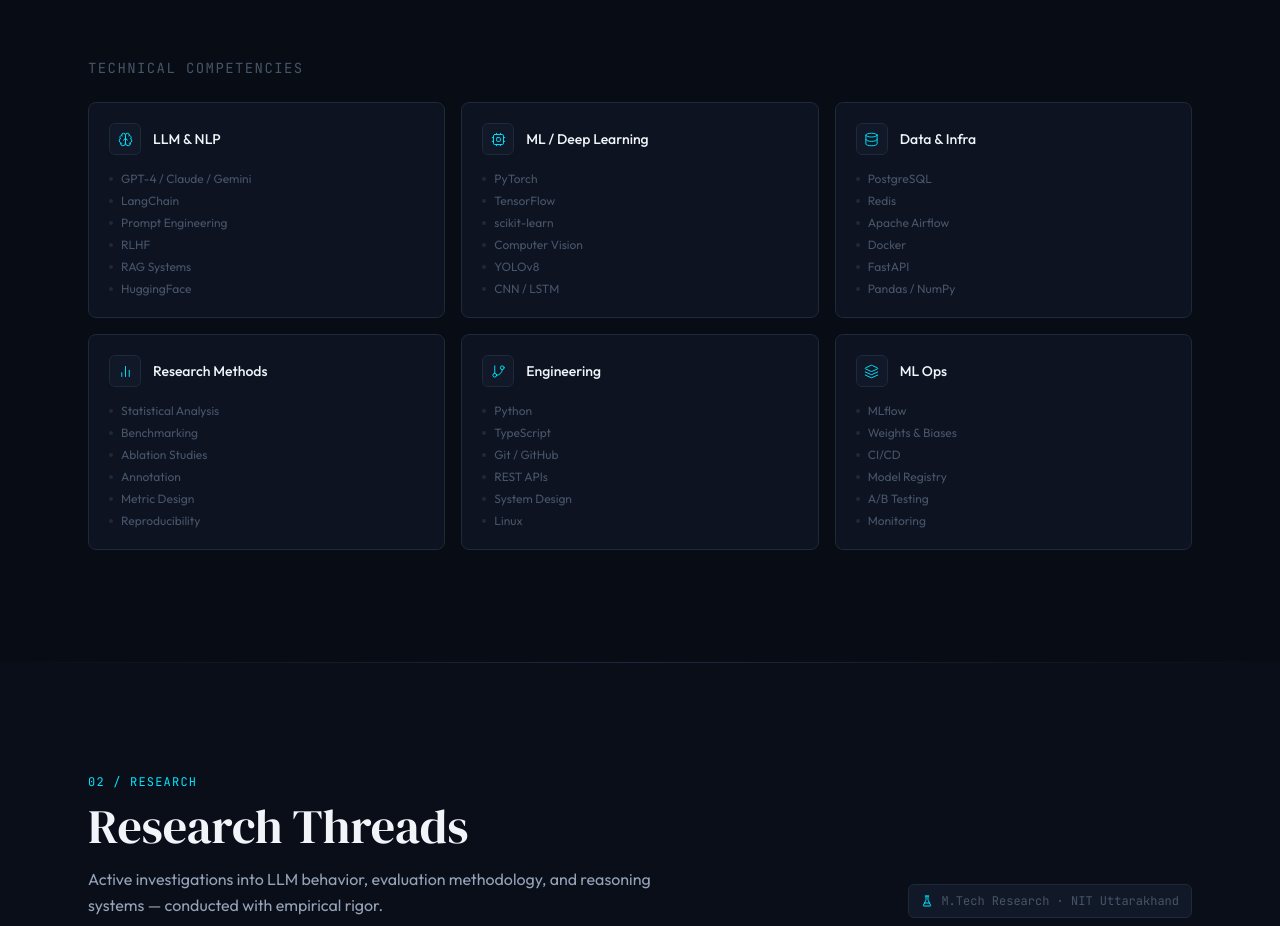
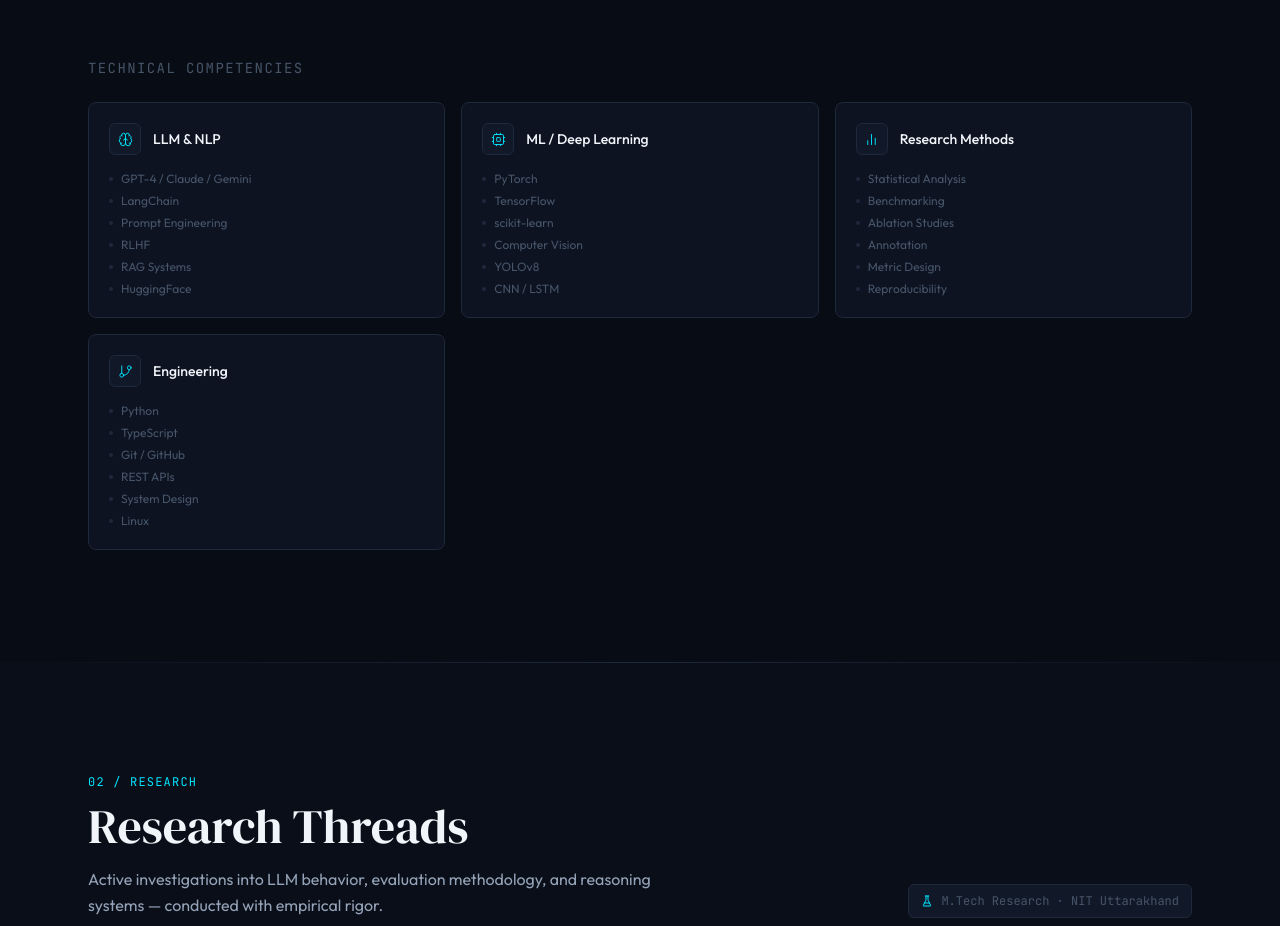
Before and after one commit to Tushar-Lingwal/Tushar-portfolio, a Next.js app: page / in a window 1280 px wide. Shown: the part 1280-2206 px from the top of the page. Built offline with nearby package versions, Linux system fonts and the light colour scheme.

Commit message:
Remove 'Data & Infra' and 'ML Ops' skills sections
Removed 'Data & Infra' and 'ML Ops' sections from skills.

```diff
--- a/components/About.tsx
+++ b/components/About.tsx
@@ -17,11 +17,6 @@
     skills: ["PyTorch", "TensorFlow", "scikit-learn", "Computer Vision", "YOLOv8", "CNN / LSTM"],
   },
   {
-    label: "Data & Infra",
-    icon: Database,
-    skills: ["PostgreSQL", "Redis", "Apache Airflow", "Docker", "FastAPI", "Pandas / NumPy"],
-  },
-  {
     label: "Research Methods",
     icon: BarChart2,
     skills: ["Statistical Analysis", "Benchmarking", "Ablation Studies", "Annotation", "Metric Design", "Reproducibility"],
@@ -30,11 +25,6 @@
     label: "Engineering",
     icon: GitBranch,
     skills: ["Python", "TypeScript", "Git / GitHub", "REST APIs", "System Design", "Linux"],
-  },
-  {
-    label: "ML Ops",
-    icon: Layers,
-    skills: ["MLflow", "Weights & Biases", "CI/CD", "Model Registry", "A/B Testing", "Monitoring"],
   },
 ];
 
```
